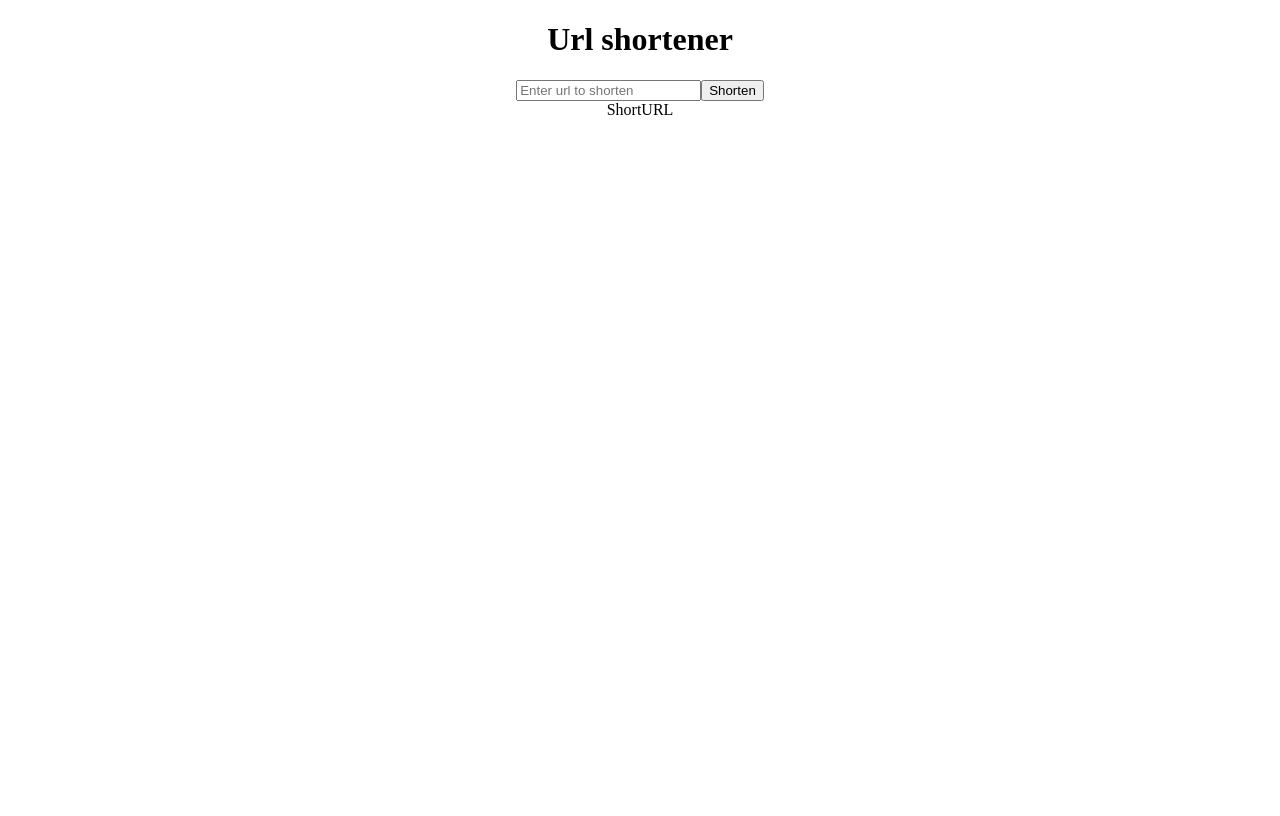
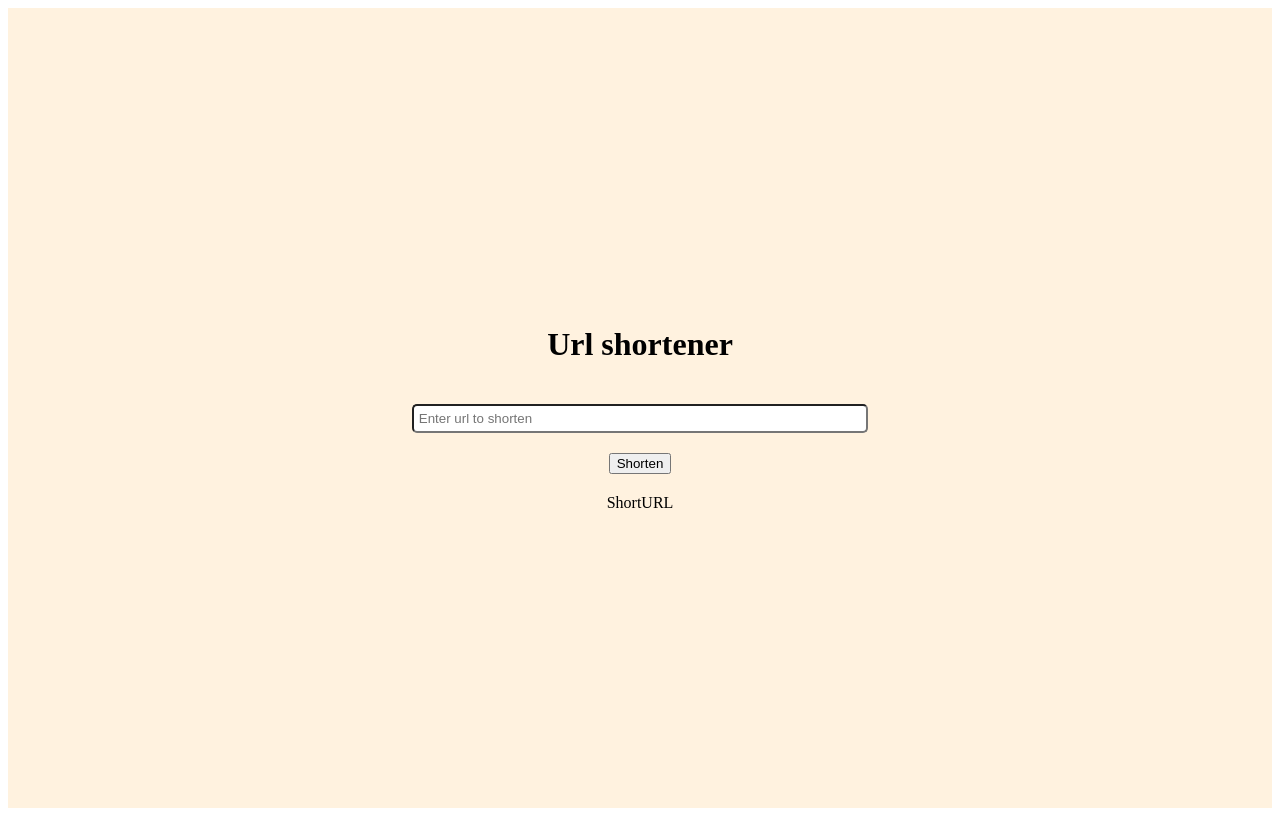
Before and after one commit to Mitch4sho/url-shortener, a React (Create React App) app in the folder client/: page / in a window 1280 px wide. Built offline with nearby package versions, Linux system fonts and the light colour scheme.

Commit message:
Styles: added styling for AppWrapper

```diff
--- a/client/public/index.html
+++ b/client/public/index.html
@@ -10,34 +10,11 @@
       content="Web site created using create-react-app"
     />
     <link rel="apple-touch-icon" href="%PUBLIC_URL%/logo192.png" />
-    <!--
-      manifest.json provides metadata used when your web app is installed on a
-      user's mobile device or desktop. See https://developers.google.com/web/fundamentals/web-app-manifest/
-    -->
     <link rel="manifest" href="%PUBLIC_URL%/manifest.json" />
-    <!--
-      Notice the use of %PUBLIC_URL% in the tags above.
-      It will be replaced with the URL of the `public` folder during the build.
-      Only files inside the `public` folder can be referenced from the HTML.
-
-      Unlike "/favicon.ico" or "favicon.ico", "%PUBLIC_URL%/favicon.ico" will
-      work correctly both with client-side routing and a non-root public URL.
-      Learn how to configure a non-root public URL by running `npm run build`.
-    -->
-    <title>React App</title>
+    <title>Url Shortener</title>
   </head>
   <body>
     <noscript>You need to enable JavaScript to run this app.</noscript>
     <div id="root"></div>
-    <!--
-      This HTML file is a template.
-      If you open it directly in the browser, you will see an empty page.
-
-      You can add webfonts, meta tags, or analytics to this file.
-      The build step will place the bundled scripts into the <body> tag.
-
-      To begin the development, run `npm start` or `yarn start`.
-      To create a production bundle, use `npm run build` or `yarn build`.
-    -->
   </body>
 </html>
--- a/client/src/App.js
+++ b/client/src/App.js
@@ -8,6 +8,14 @@ import styled from "styled-components";
 
 const AppWrapper = styled.div`
   text-align: center;
+  height: 100vh;
+  background-color: #fff2df;
+
+  display: flex;
+  flex-direction: column;
+  justify-content: center;
+  align-items: center;
+  gap: 20px;
 `;
 
 export default function App() {
--- a/client/src/Input.js
+++ b/client/src/Input.js
@@ -1,7 +1,11 @@
 import React from "react";
 import styled from "styled-components";
 
-const InputStyled = styled.input``;
+const InputStyled = styled.input`
+  width: 35%;
+  padding: 5px;
+  border-radius: 5px;
+`;
 
 export default function Input({ url, setUrl }) {
   return (
```
Also changed, not shown: 1 other file (tests, documents, lock files or other folders).
